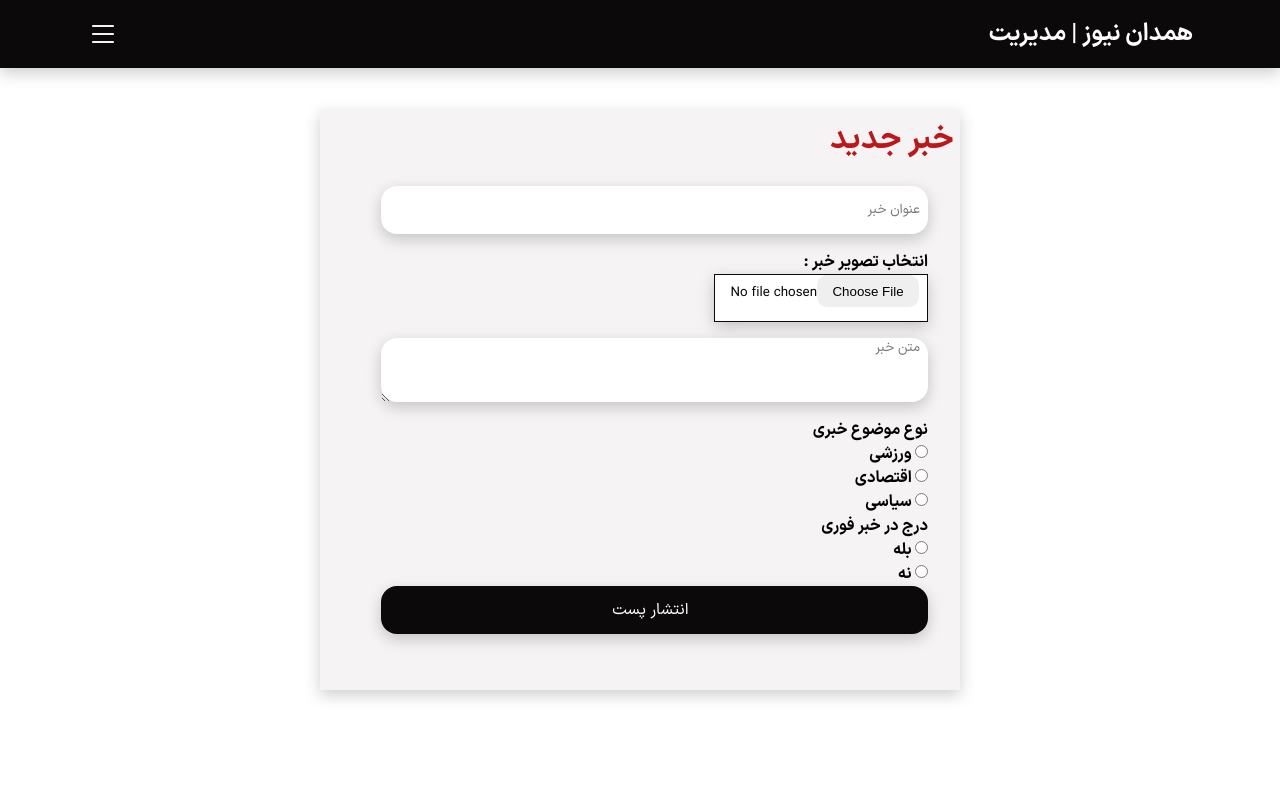
After one commit to AliDeveloop/NEWS-Project, a PHP site: page /panel/new-news.php in a window 1280 px wide. The commit adds this page. Run offline with PHP 8.4, Linux system fonts and the light colour scheme.

Commit message:
convert to php

```diff
--- a/Style/Style.css
+++ b/Style/Style.css
@@ -551,3 +551,98 @@ td {
 }
 
 /* ? end nav panel */
+/* ! form new news */
+.form-panel {
+  margin: 0 1rem 0 0;
+  padding: 1rem;
+  width: 100%;
+}
+.input-form {
+  display: block;
+  width: 90%;
+  height: auto;
+  min-height: 3rem;
+  border-radius: 1rem;
+  font-family: var(--iransans);
+  border: none;
+  color: #0b090a;
+  padding: 0 0.5rem 0 0;
+  margin-bottom: 1rem;
+  box-shadow: var(--dark-shadow);
+}
+.input-photo {
+  width: auto;
+  height: auto;
+  background: var(--withe);
+  border: #0b090a solid 1px;
+  align-items: center;
+  justify-content: center;
+  border-radius: 0;
+}
+.input-form::file-selector-button {
+  width: 50%;
+  height: 2rem;
+  margin: 0;
+  border-radius: 10px;
+  border: none;
+}
+.textarea-form {
+  min-height: 4rem;
+}
+.panel-box {
+  width: 50%;
+  height: auto;
+}
+@media screen and (max-width: 850px) {
+  .panel-box {
+    width: 80%;
+    height: auto;
+  }
+}
+.submit-form {
+  background: var(--black);
+  color: var(--withe);
+  font-size: 1rem;
+  cursor: pointer;
+}
+.submit-form:hover {
+  background: #151515;
+}
+.table-panel {
+  width: 100%;
+  border: none;
+}
+.table-p {
+  border: none;
+}
+.table-row {
+  border: none;
+}
+.table-col {
+  text-align: center;
+  background-color: var(--withe);
+  min-width: 2rem;
+  width: auto;
+}
+.to {
+  width: 80%;
+}
+.tl {
+  width: 20%;
+}
+@media screen and (min-width: 768px) {
+  .table-col {
+    font-size: 1rem;
+  }
+}
+.b {
+  cursor: pointer;
+  font-size: 1.5rem;
+  margin-right: 0.5rem;
+}
+.red {
+  color: #ba181b;
+}
+.green {
+  color: #218a1a;
+}
--- a/login.html
+++ b/login.php
@@ -24,7 +24,7 @@
               <h3 class="mb-4 text-center">ورود به حساب کاربری</h3>
               <div class="form-control l1">
                 <p>&nbsp;</p>
-                <form action="#" class="signin-form">
+                <form action="panel/index.html" class="signin-form">
                   <div class="form-group">
                     <input
                       type="text"
--- /dev/null
+++ b/panel/new-news.php
@@ -0,0 +1,125 @@
+<html lang="en">
+  <head>
+    <meta charset="UTF-8" />
+    <meta name="viewport" content="width=device-width, initial-scale=1.0" />
+    <link rel="stylesheet" href="../Style/style.css" />
+    <link rel="stylesheet" href="../style/bootstrap-icons.css" />
+    <link
+      rel="stylesheet"
+      href="https://cdn.jsdelivr.net/npm/bootstrap-icons@1.11.3/font/bootstrap-icons.min.css"
+    />
+    <link
+      rel="apple-touch-icon"
+      sizes="180x180"
+      href="../photo/favicon/apple-touch-icon.png"
+    />
+    <link
+      rel="icon"
+      type="image/png"
+      sizes="32x32"
+      href="../photo/favicon/favicon-32x32.png"
+    />
+    <link
+      rel="icon"
+      type="image/png"
+      sizes="16x16"
+      href="../photo/favicon/favicon-16x16.png"
+    />
+    <link rel="manifest" href="../photo/favicon/site.webmanifest" />
+    <title>خبر جدید</title>
+  </head>
+  <body>
+    <div class="all-web">
+      <!-- ! Nav -->
+      <nav class="navbar navpanel">
+        <div class="navbar-center">
+          <div class="nav-header">
+            <h3>همدان نیوز | مدیریت</h3>
+            <button type="button" class="nav-toggle" id="nav-toggle">
+              <i class="bi bi-list"></i>
+            </button>
+          </div>
+          <ul class="nav-links" id="nav-links">
+            <li><a class="nav-link" href="index.html"> پنل </a></li>
+            <li><a class="nav-link" href="new-news.html"> خبر جدید </a></li>
+            <li>
+              <a class="nav-link" href="manage-news.html"> مشاهده اخبار </a>
+            </li>
+            <li><a class="nav-link" href="new-ads.html"> تبلیغات </a></li>
+
+            <li>
+              <a class="nav-link" href="../index.html"> بازگشت به محیط سایت </a>
+            </li>
+          </ul>
+        </div>
+      </nav>
+      <!-- !end nav -->
+      <div class="panel-welocome">
+        <div class="panel-box post-box">
+          <h2 class="titr panel-titr">خبر جدید</h2>
+          <div class="form-panel">
+            <form action="#" method="post">
+              <input
+                type="text"
+                placeholder="عنوان خبر "
+                class="input-form"
+                required
+              />
+              <label for="avatar">انتخاب تصویر خبر :</label><br />
+
+              <input
+                class="input-form input-photo"
+                type="file"
+                accept="image/png, image/jpeg"
+                required
+              />
+              <textarea
+                class="input-form textarea-form"
+                placeholder="متن خبر "
+                required
+              ></textarea>
+
+              <label>نوع موضوع خبری</label><br />
+              <input
+                type="radio"
+                id="sport"
+                name="news"
+                value="Sport"
+                required
+              />
+              <label for="Sport">ورزشی</label><br />
+              <input type="radio" id="economic" name="news" value="economic" />
+              <label for="economic">اقتصادی</label><br />
+              <input
+                type="radio"
+                id="political"
+                name="news"
+                value="political"
+              />
+              <label for="political">سیاسی</label><br />
+              <label> درج در خبر فوری </label><br />
+              <input
+                type="radio"
+                id="yes"
+                name="breaking"
+                value="yes"
+                required
+              />
+              <label for="yes">بله</label><br />
+              <input type="radio" id="no" name="breaking" value="no" />
+              <label for="no">نه</label><br />
+
+              <input
+                class="input-form submit-form"
+                type="submit"
+                value="انتشار پست"
+              />
+              <br />
+            </form>
+          </div>
+        </div>
+      </div>
+    </div>
+    <script src="../Script/app.js"></script>
+  </body>
+</html>
```
Also changed, not shown: Api.PHP (added, +101 -0 lines), index.php (renamed from index.html, +17 -15 lines), panel/index.php (renamed from panel/index.html, +13 -13 lines), panel/manage-news.php (added, +89 -0 lines), panel/new-ads.php (added, +89 -0 lines), Economic.php (renamed from Economic.html), forgot.php (renamed from forgot.html), news.php (renamed from news.html), political.php (renamed from political.html), sport.php (renamed from sport.html).
